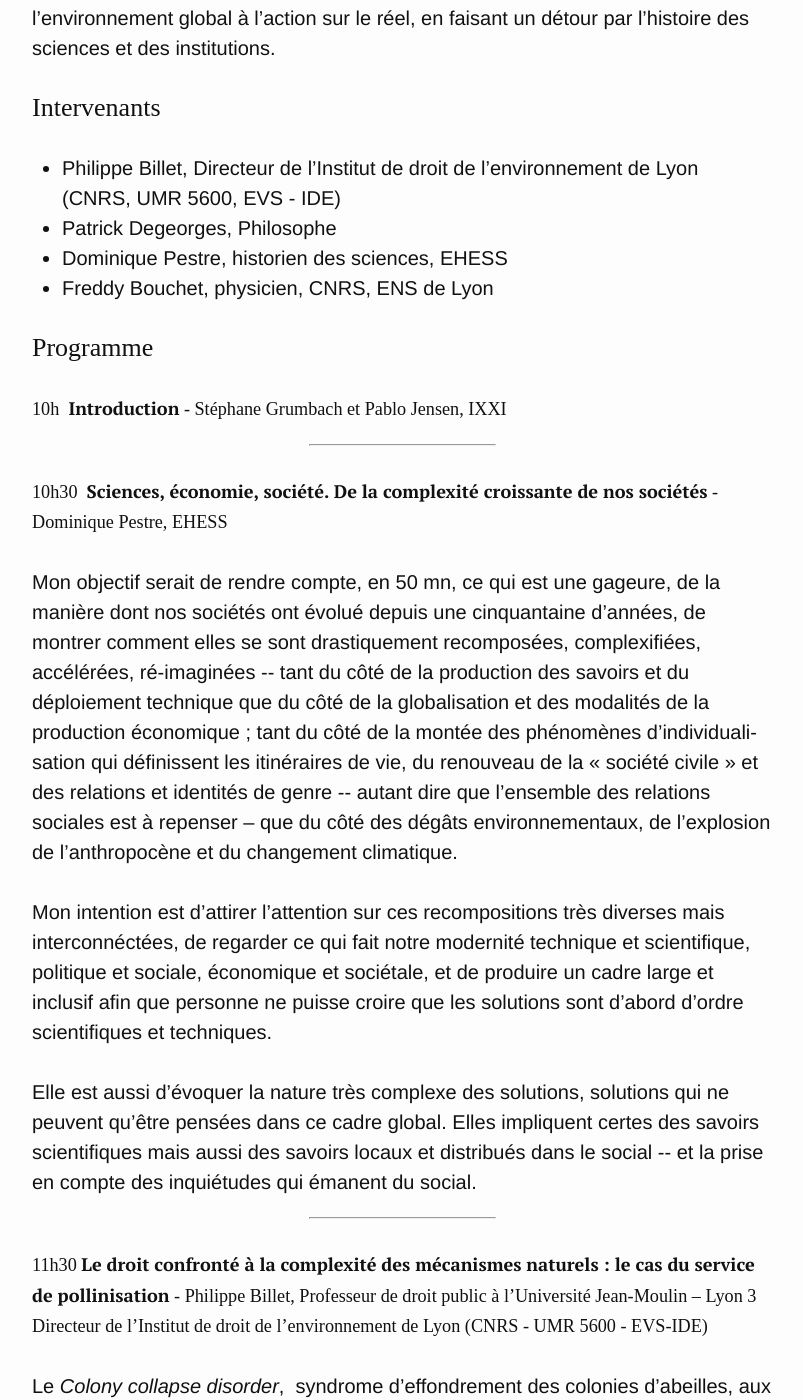
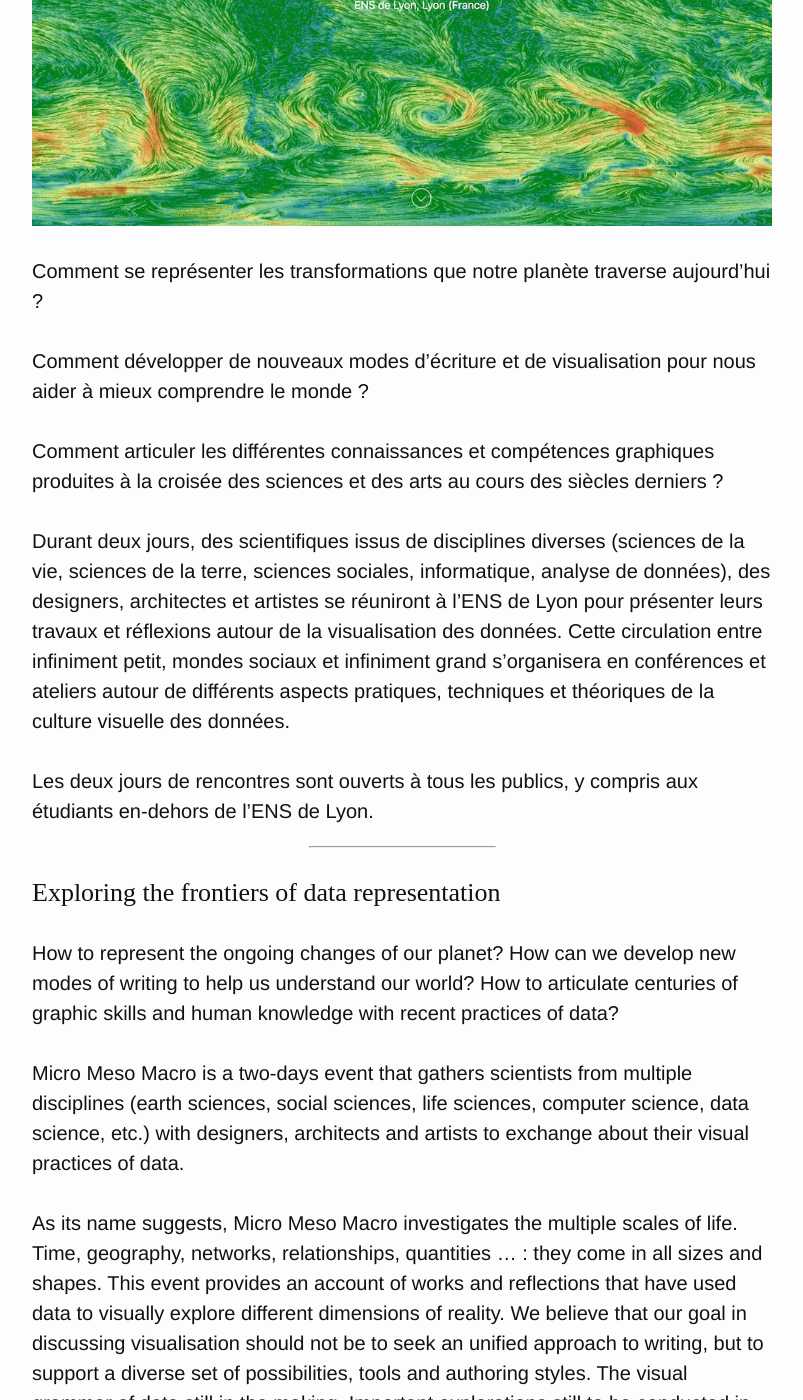
Before and after one commit to clemsos/simple-question.org, a Jekyll site: the page built from posts/index.html, in a window 1280 px wide and 1400 px high, scrolled down 1055 px. Shown: the whole window, without its empty margins (238-1041 px from the left). Built offline with Jekyll 4.4.1, drawn with Linux system fonts in a browser that asks for light colours; the list of posts is cut into pages by our own code; some of the changed text lies outside the part shown.

Commit message:
add micro meso macro

```diff
--- /dev/null
+++ b/_posts/2019-11-21-micromesomacro.md
@@ -0,0 +1,35 @@
+---
+title: "Micro Meso Macro - Approches pratiques et critiques de la visualisation de données"
+place: "Amphithéatre Descartes - Ens Lyon"
+link: "http://micromesomacro.com"
+img: "/uploads/micromesomacro2019.jpg"
+layout: post
+---
+
+### Les Jeudi 14 et Vendredi 15 nov 2019, *Micro Meso Macro* réunissait des practiciens et chercheurs venus des sciences, de l'art et du design pour s'interroger sur les nouveaux modes de représentation.
+
+![](/uploads/micromesomacro2019.jpg)
+
+Comment se représenter les transformations que notre planète traverse aujourd’hui ?
+
+Comment développer de nouveaux modes d’écriture et de visualisation pour nous aider à mieux comprendre le monde ?
+
+Comment articuler les différentes connaissances et compétences graphiques produites à la croisée des sciences et des arts au cours des siècles derniers ?
+
+Durant deux jours, des scientifiques issus de disciplines diverses (sciences de la vie, sciences de la terre, sciences sociales, informatique, analyse de données), des designers, architectes et artistes se réuniront à l’ENS de Lyon pour présenter leurs travaux et réflexions autour de la visualisation des données. Cette circulation entre infiniment petit, mondes sociaux et infiniment grand s’organisera en conférences et ateliers autour de différents aspects pratiques, techniques et théoriques de la culture visuelle des données.
+
+Les deux jours de rencontres sont ouverts à tous les publics, y compris aux étudiants en-dehors de l’ENS de Lyon.
+
+---
+
+### Exploring the frontiers of data representation
+
+How to represent the ongoing changes of our planet? How can we develop new modes of writing to help us understand our world? How to articulate centuries of graphic skills and human knowledge with recent practices of data?
+
+Micro Meso Macro is a two-days event that gathers scientists from multiple disciplines (earth sciences, social sciences, life sciences, computer science, data science, etc.) with designers, architects and artists to exchange about their visual practices of data.
+
+As its name suggests, Micro Meso Macro investigates the multiple scales of life. Time, geography, networks, relationships, quantities … : they come in all sizes and shapes. This event provides an account of works and reflections that have used data to visually explore different dimensions of reality. We believe that our goal in discussing visualisation should not be to seek an unified approach to writing, but to support a diverse set of possibilities, tools and authoring styles. The visual grammar of data still in the making. Important explorations still to be conducted in the domain of representation to invent new mental models, develop new tools, create new ways of observing. We hope this event will provide a space to discuss them.
+
+---
+
+Voir le [site de l'évènement]("http://micromesomacro.com").
```
Also changed, not shown: _posts/2019-10-22-journees-ixxi.md (+1 -1 lines), uploads/micromesomacro2019.jpg (added).
